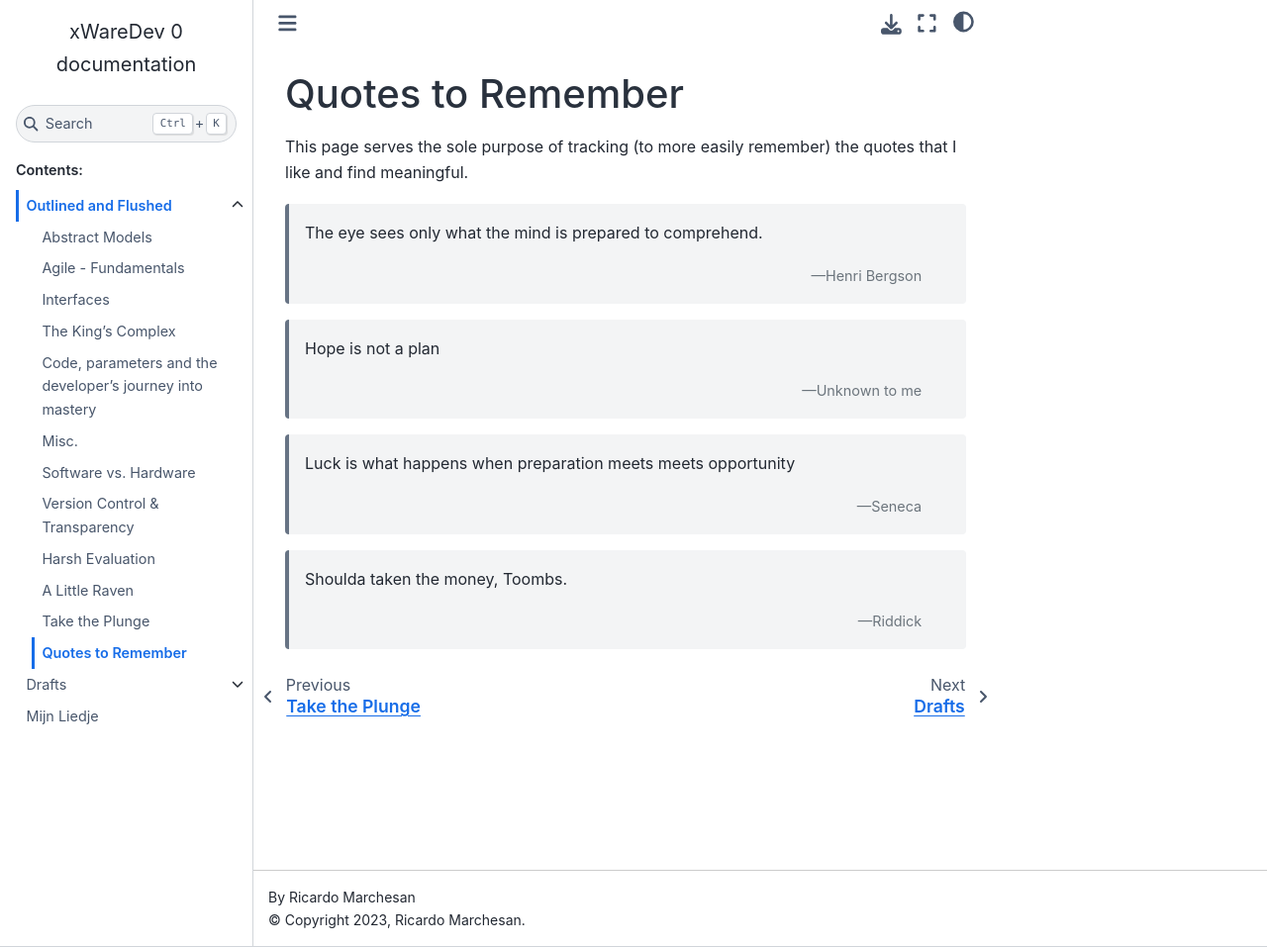
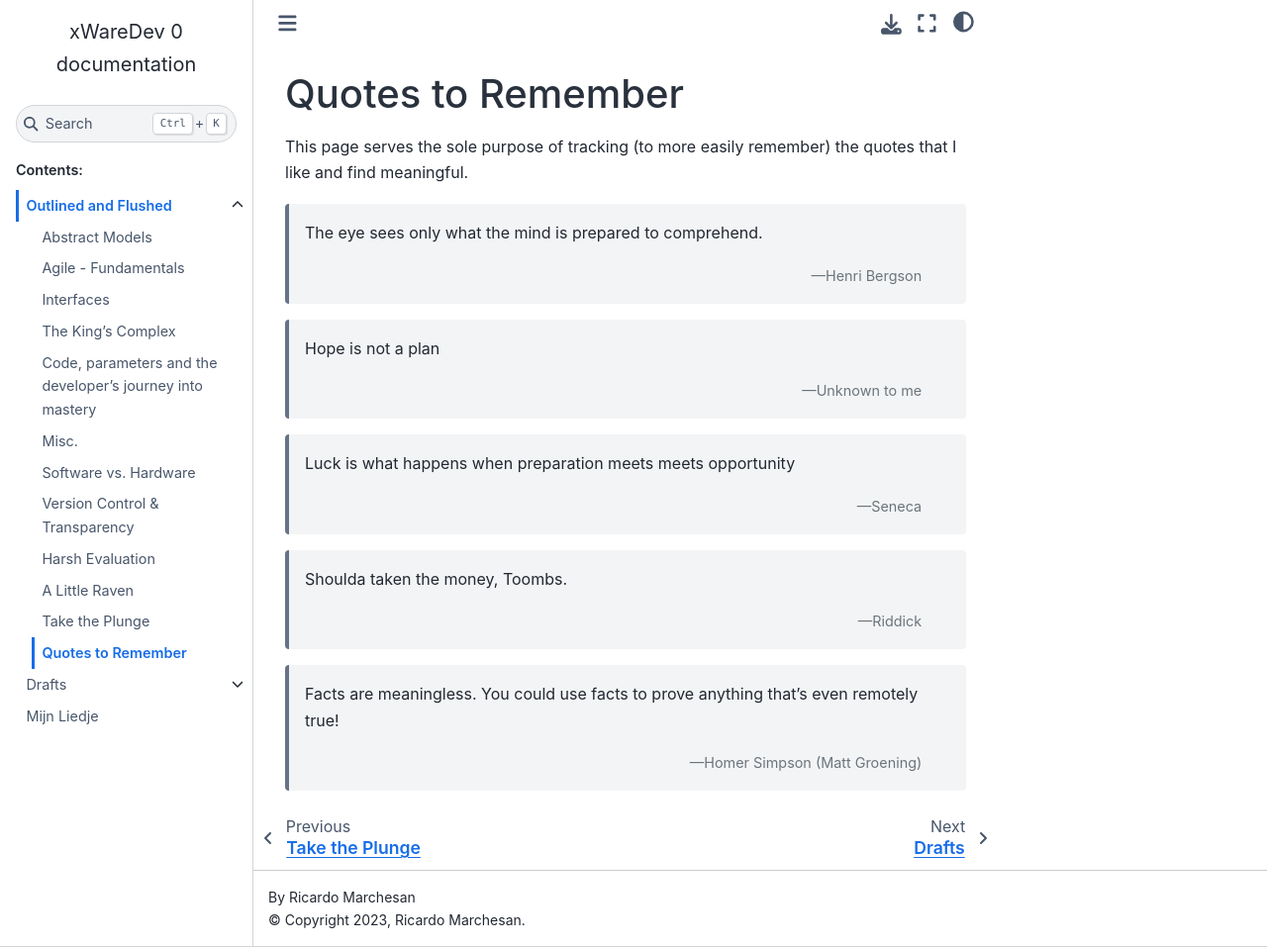
Before and after one commit to rikardonm/betina, a Sphinx documentation site: the page built from source/outlined/quotes_to_remember.rst, in a window 1280 px wide and 957 px high. Shown: the whole window at 99% size. Built offline with Sphinx 7.4.7 and the Sphinx Book theme 1.1.4, drawn with Linux system fonts in a browser that asks for light colours.

Commit message:
Update quotes

```diff
--- a/source/outlined/quotes_to_remember.rst
+++ b/source/outlined/quotes_to_remember.rst
@@ -20,3 +20,7 @@ This page serves the sole purpose of tracking (to more easily remember) the quot
     Shoulda taken the money, Toombs.
 
     -- Riddick
+
+    Facts are meaningless. You could use facts to prove anything that's even remotely true!
+
+    -- Homer Simpson (Matt Groening)
```
